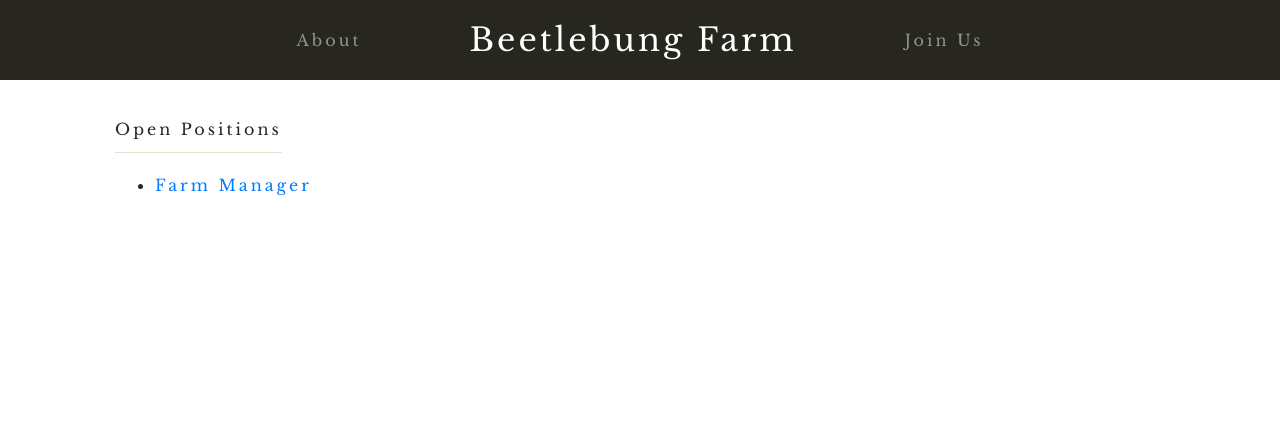
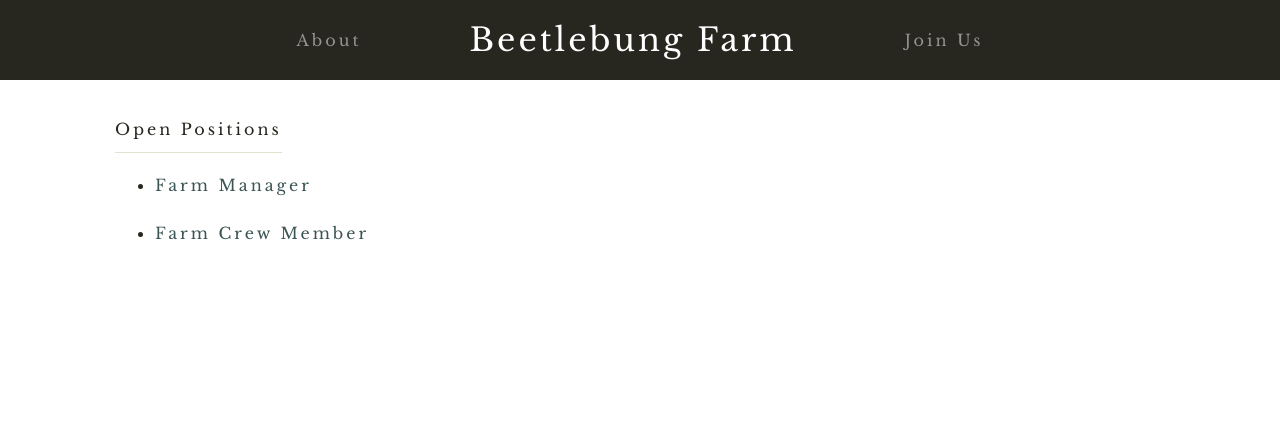
Before and after one commit to njasset10/beetlebungfarm, a PHP site: page /application.html in a window 1280 px wide. Shown: the top 439 px of the page. Run offline with PHP 8.4, Linux system fonts and the light colour scheme; some libraries are stand-ins or nearby versions.

Commit message:
hilary updates farm crew

```diff
--- a/application.html
+++ b/application.html
@@ -46,8 +46,11 @@
                 </div>
                 <p class="aboutText">
                     <ul style="line-height: 2.0;">
-                        <li><a target="#" href="https://docs.google.com/forms/d/e/1FAIpQLScP0b5WBPQi8dc-a4MoUXYpDnfhm1QXWoznZ-baE06p1Ki-2w/viewform?usp=sf_link">Farm Manager</a></li>
+                        <li><a class="link" target="#" href="https://docs.google.com/forms/d/e/1FAIpQLScP0b5WBPQi8dc-a4MoUXYpDnfhm1QXWoznZ-baE06p1Ki-2w/viewform?usp=sf_link">Farm Manager</a></li>
                     </ul>
+                    <ul style="line-height: 2.0;">
+                            <li><a class="link" target="#" href="https://docs.google.com/forms/d/e/1FAIpQLSe29hjHagnmclFJ6BAx6KsUTGtToEYiodZKZ8x2HdOzP1TbjA/viewform?usp=sf_link">Farm Crew Member</a></li>
+                        </ul>
                 </p>
             </div>
         </div>
--- a/main.css
+++ b/main.css
@@ -14,6 +14,10 @@
 div {
     font-family: 'Libre Baskerville', serif;
     letter-spacing: 3px;
+}
+
+.link {
+    color: #3C5454;
 }
 
 .heroImage {
```
